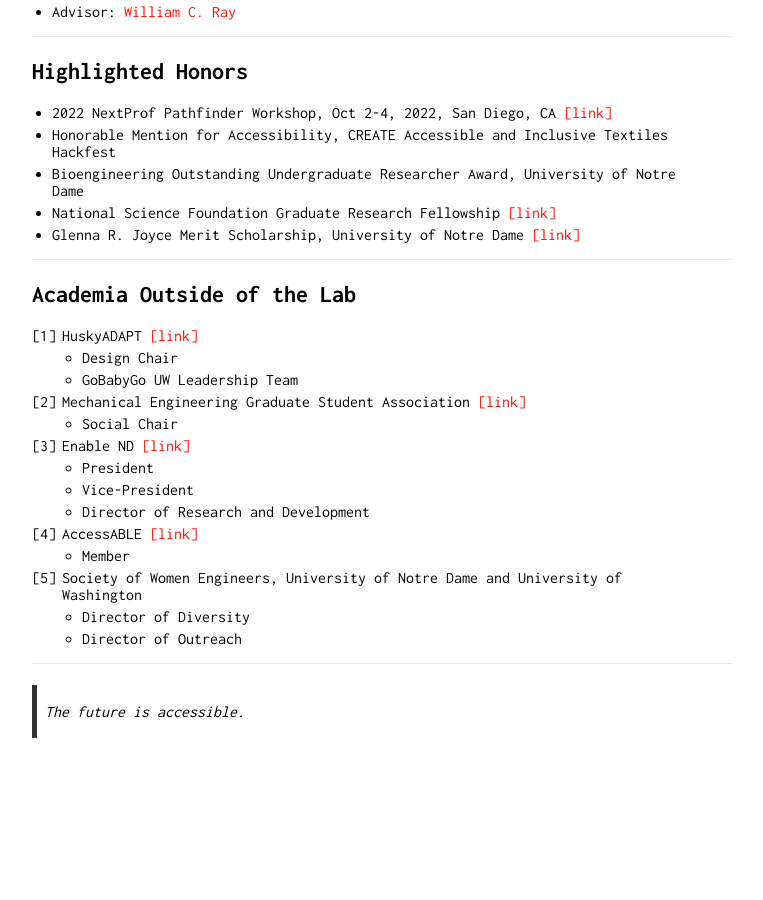
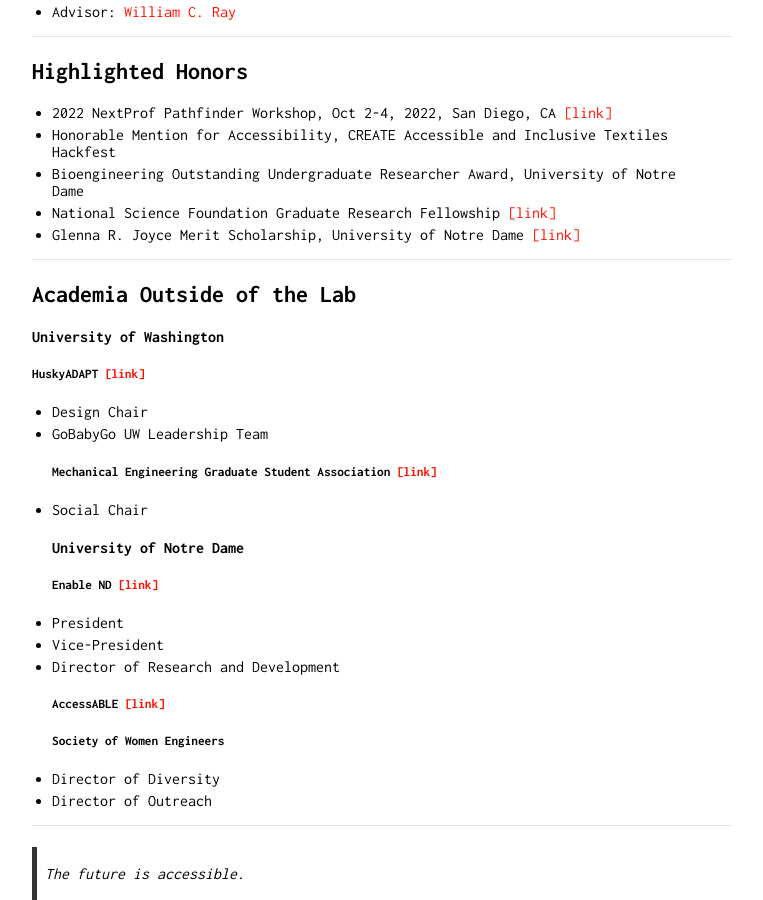
Before and after one commit to miahoffmannd/miahoffmannd.github.io, a Jekyll site: the page built from index.md, in a window 1280 px wide and 900 px high, scrolled down 1236 px. Shown: the whole window, without its empty margins (258-1021 px from the left). Built offline with Jekyll 4.4.1, drawn with Linux system fonts in a browser that asks for light colours; our own code applies the rules of GitHub Pages for plain Markdown files; before the commit the page ends 1974 px from its top, so only the background shows below that.

Commit message:
Update index.md

```diff
--- a/index.md
+++ b/index.md
@@ -49,18 +49,19 @@
 
 ---
 ## Academia Outside of the Lab
-1. HuskyADAPT [[link]](https://depts.washington.edu/adaptuw/)
+#### University of Washington
+##### HuskyADAPT [[link]](https://depts.washington.edu/adaptuw/)
 - Design Chair
 - GoBabyGo UW Leadership Team
-2. Mechanical Engineering Graduate Student Association [[link]](https://www.me.washington.edu/gsa)
+##### Mechanical Engineering Graduate Student Association [[link]](https://www.me.washington.edu/gsa)
 - Social Chair
-3. Enable ND [[link]](https://sites.google.com/a/nd.edu/enable-nd/home)
+#### University of Notre Dame
+##### Enable ND [[link]](https://sites.google.com/a/nd.edu/enable-nd/home)
 - President
 - Vice-President
 - Director of Research and Development
-4. AccessABLE [[link]](https://www.instagram.com/ndaccess_able/)
-- Member
-5. Society of Women Engineers, University of Notre Dame and University of Washington
+##### AccessABLE [[link]](https://www.instagram.com/ndaccess_able/)
+##### Society of Women Engineers
 - Director of Diversity
 - Director of Outreach
 
```
